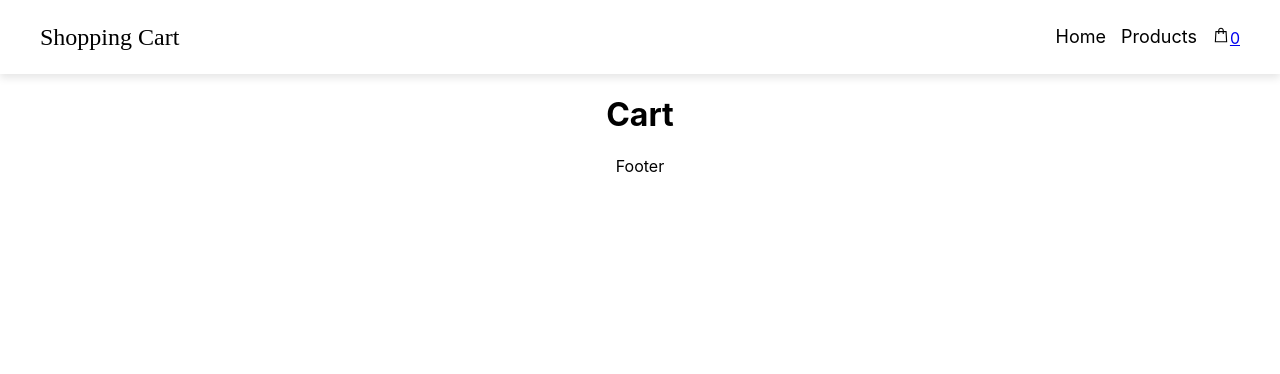
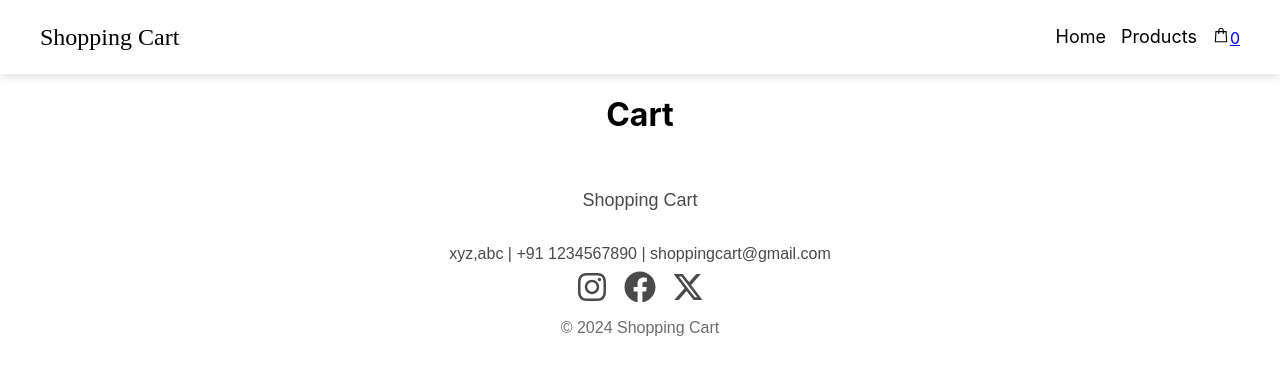
Before and after one commit to Muhammed-Sahad-P/Redux-shoppingcart, a React (Create React App) app: page /cart in a window 1280 px wide. Shown: the top 374 px of the page. Built offline with nearby package versions, Linux system fonts and the light colour scheme.

Commit message:
added footer

```diff
--- a/src/Components/Footer/Footer.css
+++ b/src/Components/Footer/Footer.css
@@ -0,0 +1,57 @@
+.footer {
+    background-color: #ffffff;
+    color: #4A4A4A;
+    padding: 1rem 0;
+  }
+
+  .footer-container {
+    max-width: 1200px;
+    margin: 0 auto;
+    text-align: center;
+  }
+
+  .footer-logo {
+    display: flex;
+    justify-content: center;
+    align-items: center;
+    margin-bottom: 1rem;
+  }
+
+  .footer-logo-text {
+    font-size: 1.125rem;
+    font-family: 'Poppins', sans-serif;
+  }
+
+  .footer-contact {
+    margin-bottom: 0.5rem;
+    font-family: 'Poppins', sans-serif;
+  }
+
+  .footer-social {
+    display: flex;
+    justify-content: center;
+    gap: 1rem;
+    margin-bottom: 1rem;
+  }
+
+  .footer-social-icon {
+    font-size: 2rem;
+    transition: color 0.3s ease;
+  }
+
+  .footer-social-icon.instagram:hover {
+    color: #E1306C;
+  }
+
+  .footer-social-icon.facebook:hover {
+    color: #3b5998;
+  }
+
+  .footer-social-icon.twitter:hover {
+    color: #1DA1F2;
+  }
+
+  .footer-copy {
+    color: #6D6D6D;
+    font-family: 'Poppins', sans-serif;
+  }
--- a/src/Components/Footer/Footer.js
+++ b/src/Components/Footer/Footer.js
@@ -1,9 +1,27 @@
-import React from 'react'
+import React from "react";
+import { FaInstagram, FaFacebook} from "react-icons/fa";
+import { FaXTwitter } from "react-icons/fa6";
+import "./Footer.css"
 
 const Footer = () => {
   return (
-    <div>Footer</div>
-  )
-}
+    <>
+    <footer className="footer">
+    <div className="footer-container">
+      <div className="footer-logo">
+        <p className="footer-logo-text">Shopping Cart</p>
+      </div>
+      <p className="footer-contact">xyz,abc | +91 1234567890 | shoppingcart@gmail.com</p>
+      <div className="footer-social">
+        <FaInstagram className="footer-social-icon instagram" />
+        <FaFacebook className="footer-social-icon facebook" />
+        <FaXTwitter  className="footer-social-icon twitter" />
+      </div>
+      <p className="footer-copy">&copy; 2024 Shopping Cart</p>
+    </div>
+  </footer>
+  </>
+  );
+};
 
-export default Footer
+export default Footer;
```
